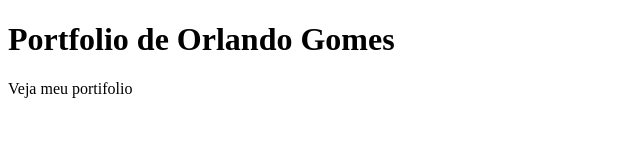
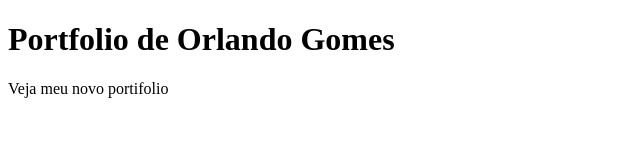
Before and after one commit to orlando-gomes/landingpages, a plain HTML site: page index.html in a window 1280 px wide. Shown: the full height of the page, 0-640 px from the left. Drawn offline with Linux system fonts and the light colour scheme.

Commit message:
refactor: change p text

```diff
--- a/index.html
+++ b/index.html
@@ -6,7 +6,7 @@
 <body>
 
 <h1>Portfolio de Orlando Gomes </h1>
-<p>Veja meu portifolio</p>
+<p>Veja meu novo portifolio</p>
 
 </body>
 </html>
```
